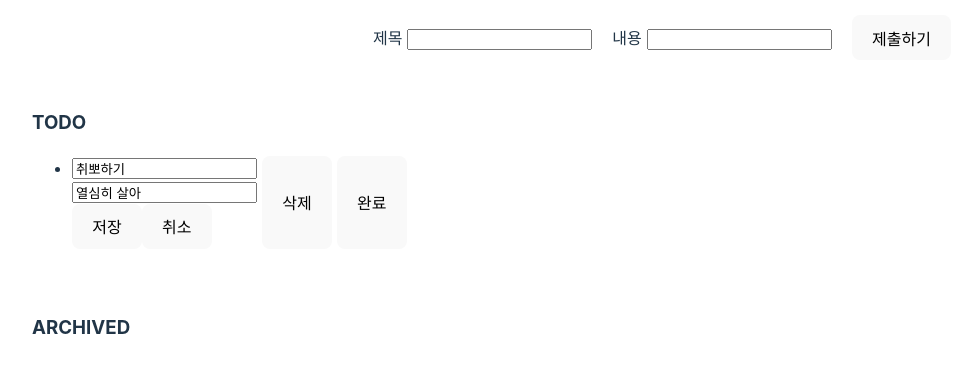
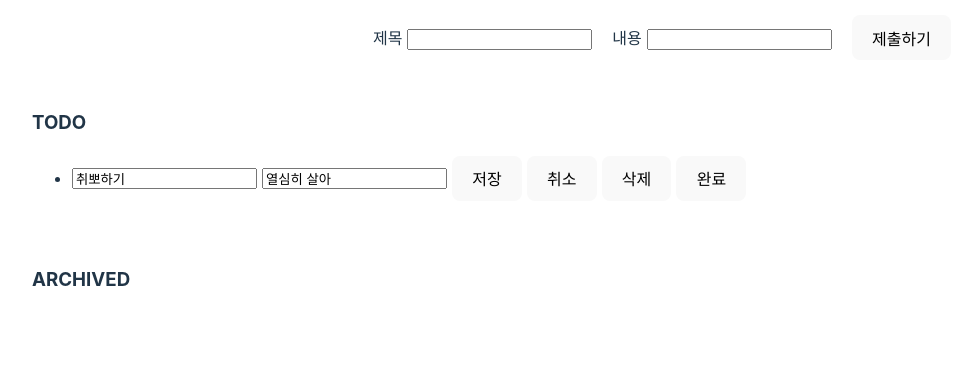
Before and after one commit to kordobby/ttttodolist, a React (Vite) app: page / in a window 1280 px wide. Both pictures are taken after a click on the button "수정". Shown: the top 372 px of the page, without its empty margins (8-968 px from the left). Built offline with nearby package versions, Linux system fonts and the light colour scheme.

Commit message:
style. 리스트 개별 Form 스타일 작성

```diff
--- a/src/page/todo/component/TodoFormItem.tsx
+++ b/src/page/todo/component/TodoFormItem.tsx
@@ -4,6 +4,7 @@ import { FormItemType } from '../type';
 import { TodoContext } from '..';
 import Input from '../../../component/core/control/Input';
 import Button from '../../../component/core/control/Button';
+import styled from 'styled-components';
 
 const initialErrorState: FormItemType<boolean> = {
   title: false,
@@ -60,7 +61,7 @@ export function TodoListItem(props: TodoListItemProps) {
 
   if (isUpdateMode) {
     return (
-      <form onSubmit={onSubmit}>
+      <StForm onSubmit={onSubmit}>
         <Input>
           <Input.TextField id={'title'} onChange={onChange} defaultValue={data.title} />
         </Input>
@@ -73,7 +74,7 @@ export function TodoListItem(props: TodoListItemProps) {
         <Button type="submit" onClick={toggleUpdateMode}>
           취소
         </Button>
-      </form>
+      </StForm>
     );
   }
   return (
@@ -84,3 +85,9 @@ export function TodoListItem(props: TodoListItemProps) {
     </div>
   );
 }
+
+const StForm = styled.form`
+  display: flex;
+  gap: 5px;
+  align-items: center;
+`
```
